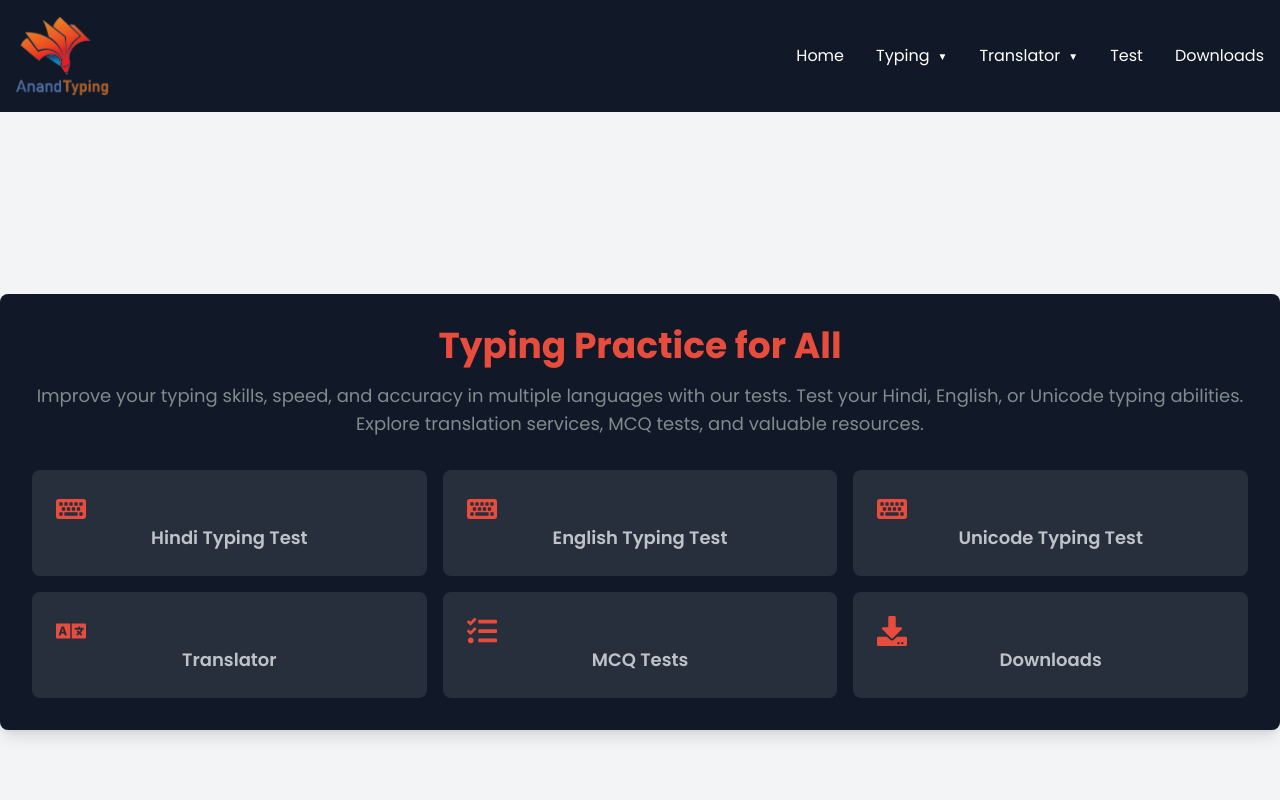
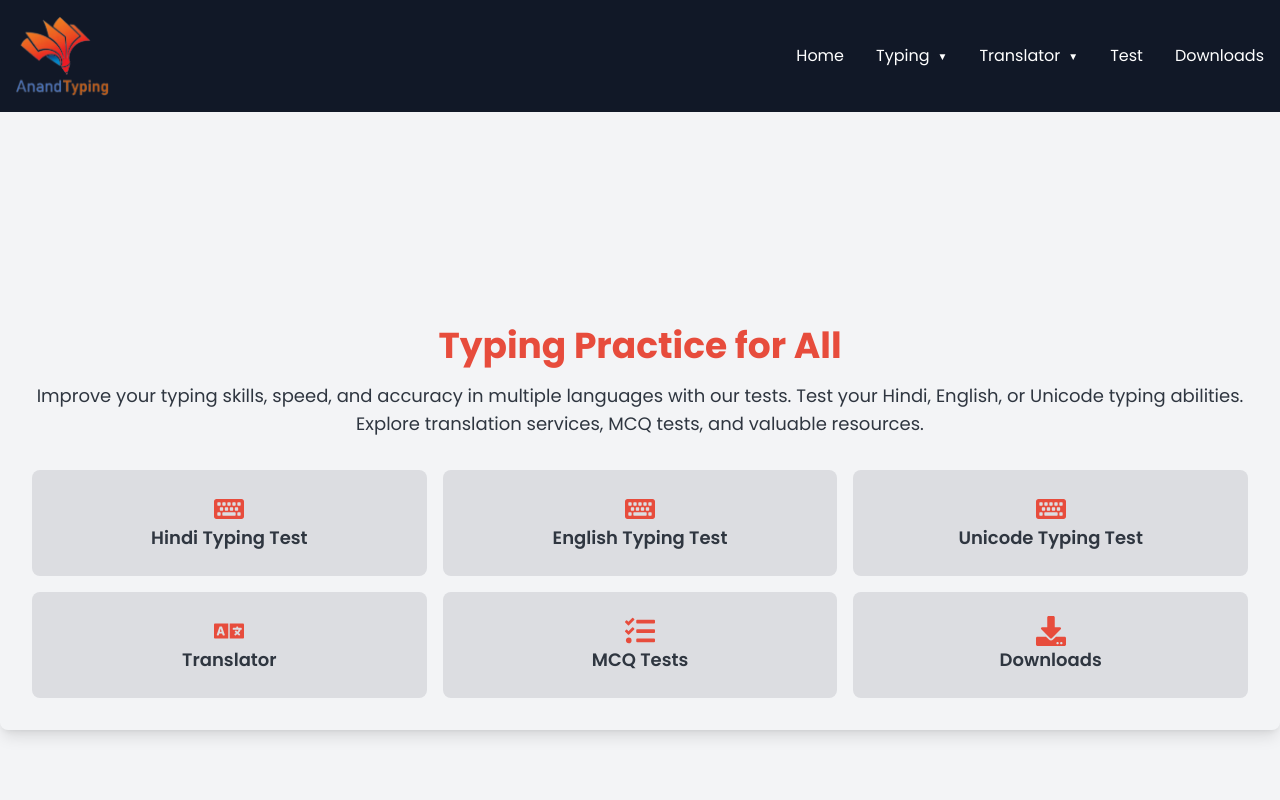
Before and after one commit to jyotsna-jha/typing-software, a Next.js app: page / in a window 1280 px wide. Shown: the top 800 px of the page. Built offline with nearby package versions, Linux system fonts and the light colour scheme.

Commit message:
icons alignment

```diff
--- a/components/Hero.jsx/Hero1.jsx
+++ b/components/Hero.jsx/Hero1.jsx
@@ -11,11 +11,11 @@ import {
 const HomePage = () => {
   return (
     <div className="bg-gray-100 min-h-screen flex items-center justify-center">
-      <div className="w-full max-w-screen-xl p-4 md:p-8 bg-gray-900 shadow-lg rounded-lg text-center text-[#e74c3c]">
+      <div className="w-full max-w-screen-xl p-4 md:p-8 shadow-lg rounded-lg text-center text-[#e74c3c] custom-bg-color">
         <h1 className="text-2xl md:text-3xl lg:text-4xl font-extrabold text-[#e74c3c] mb-4 font-poppins">
           Typing Practice for All
         </h1>
-        <p className="text-sm md:text-base lg:text-lg text-[#7f8c8d] mb-8 font-poppins">
+        <p className="text-sm md:text-base lg:text-lg text-[#2f3640] mb-8 font-poppins">
           Improve your typing skills, speed, and accuracy in multiple languages with our tests. Test your Hindi, English, or Unicode typing abilities. Explore translation services, MCQ tests, and valuable resources.
         </p>
         <div className="grid grid-cols-1 md:grid-cols-2 lg:grid-cols-3 gap-4">
@@ -30,17 +30,17 @@ const HomePage = () => {
             <div
               key={index}
               className="group relative transform transition-transform hover:scale-105 hover:shadow-md">
-              <div className="bg-[#ffffff19] p-6 rounded-lg text-center transition-transform transform hover:scale-105 hover:bg-[#e74c3c] hover:bg-opacity-100">
+              <div className="bg-[#dcdde1] p-6 rounded-lg text-center transition-transform transform hover:scale-110 hover:translate-y-2 flex flex-col items-center">
                 {button.icon}
-                <p className="font-semibold text-base lg:text-lg text-[#bdc3c7] font-poppins">
+                <p className="font-semibold text-base lg:text-lg text-[#2f3640] font-poppins">
                   {button.text}
                 </p>
               </div>
-              <div className="hidden group-hover:block absolute top-0 left-0 w-full h-full bg-opacity-75 bg-white transition-opacity opacity-0 hover:opacity-100">
-                <p className="h-full flex items-center justify-center text-sm md:text-base lg:text-lg text-gray-900 font-poppins">
+             {/*  <div className="hidden group-hover:block absolute top-0 left-0 w-full h-full bg-opacity-75 bg-[#dcdde1] transition-opacity opacity-0 hover:opacity-100">
+                <p className="h-full flex items-center justify-center text-sm md:text-base lg:text-lg text-[#2f3640] font-poppins">
                   {button.text}
                 </p>
-              </div>
+              </div> */}
             </div>
           ))}
         </div>
```
